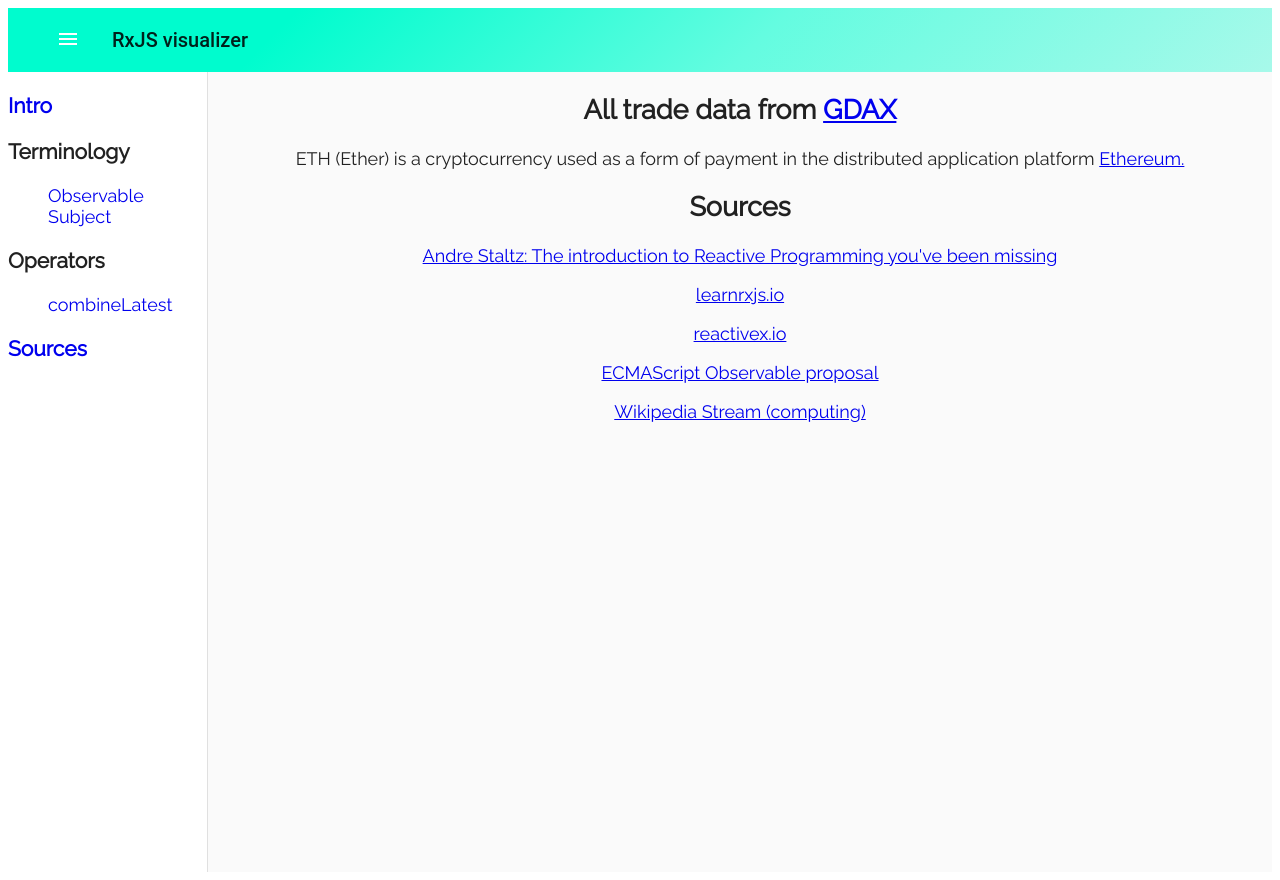
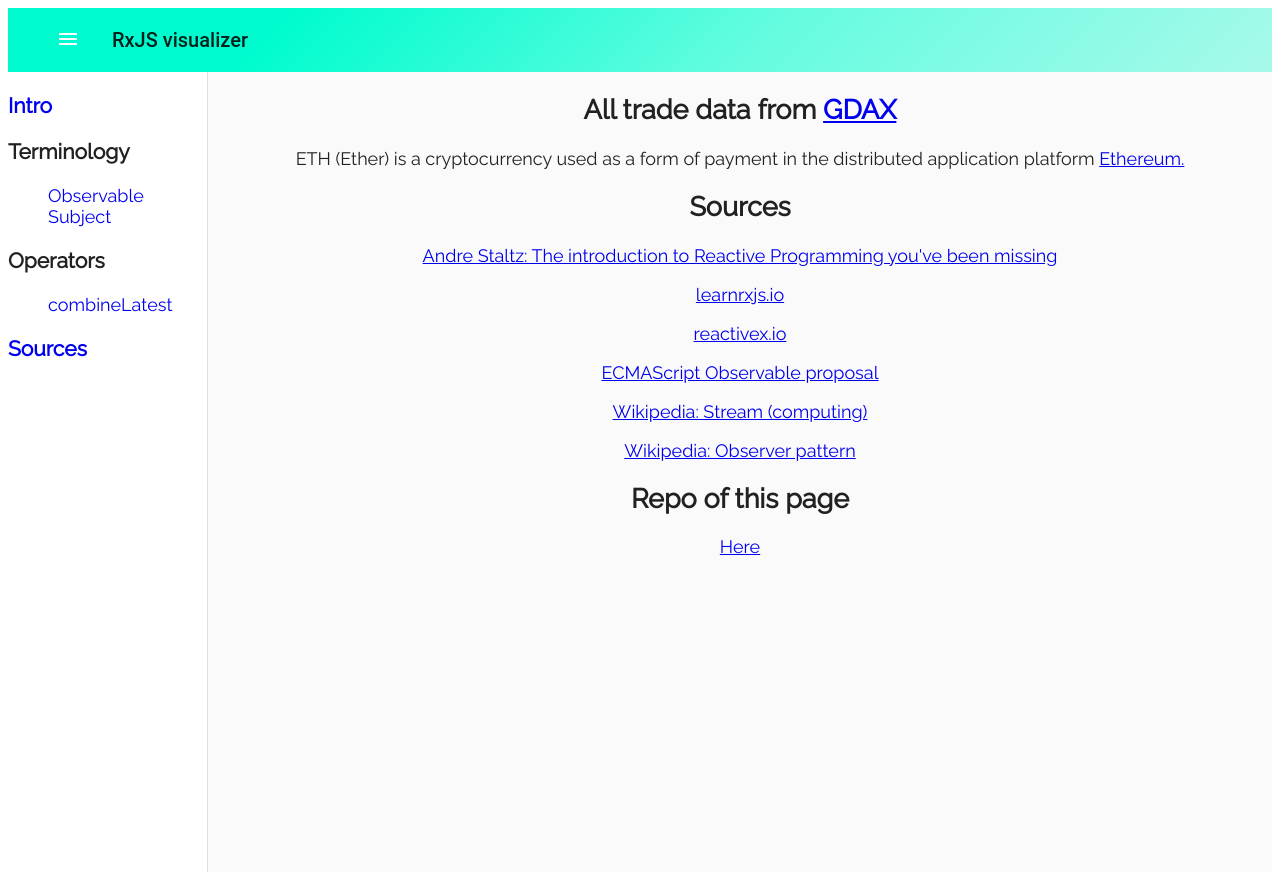
Before and after one commit to jsur/rxjs-page, an Angular app: page /sources in a window 1280 px wide. Built offline with nearby package versions, Linux system fonts and the light colour scheme.

Commit message:
minor additions

```diff
--- a/src/app/observable/observable.component.html
+++ b/src/app/observable/observable.component.html
@@ -17,7 +17,7 @@
             .throttleTime(1000)
             .subscribe(data => {{ '{' }}
               observer.next(`${{ '{' }} data[0].price {{ '}' }}
-              I am the most recent $ {{ '{' }} data[0].side === 'buy' ? 'buy' : 'sell' {{ '}' }}
+              I am the most recent $ {{ '{' }} data[0].side === 'buy' ? 'BUY' : 'SELL' {{ '}' }}
               price of ETH/USD, I am async.`);
           {{ '}' }});
         {{ '}' }} catch (error) {{ '{' }}
--- a/src/app/observable/observable.component.ts
+++ b/src/app/observable/observable.component.ts
@@ -55,7 +55,7 @@ export class ObservableComponent implements OnInit {
           .throttleTime(1000)
           // .filter(data => data[0].side === 'buy')
           .subscribe(data => {
-          observer.next(`${data[0].price} I am the most recent ${data[0].side === 'buy' ? 'buy' : 'sell'} price of ETH/USD, I am async.`);
+          observer.next(`${data[0].price} I am the most recent ${data[0].side === 'buy' ? 'BUY' : 'SELL'} price of ETH/USD, I am async.`);
         });
       } catch (error) {
         observer.error(error); // If something breaks and an error is caught
--- a/src/app/sources/sources.component.html
+++ b/src/app/sources/sources.component.html
@@ -15,6 +15,11 @@
     <a target="_blank" href="https://github.com/tc39/proposal-observable">ECMAScript Observable proposal</a>
   </p>
   <p>
-    <a target="_blank" href="https://en.wikipedia.org/wiki/Stream_(computing)">Wikipedia Stream (computing)</a>
+    <a target="_blank" href="https://en.wikipedia.org/wiki/Stream_(computing)">Wikipedia: Stream (computing)</a>
   </p>
+  <p>
+    <a target="_blank" href="https://en.wikipedia.org/wiki/Observer_pattern">Wikipedia: Observer pattern</a>
+  </p>
+  <h2>Repo of this page</h2>
+  <p><a target="_blank" href="https://github.com/jsur/rxjs-page">Here</a></p>
 </div>
```
